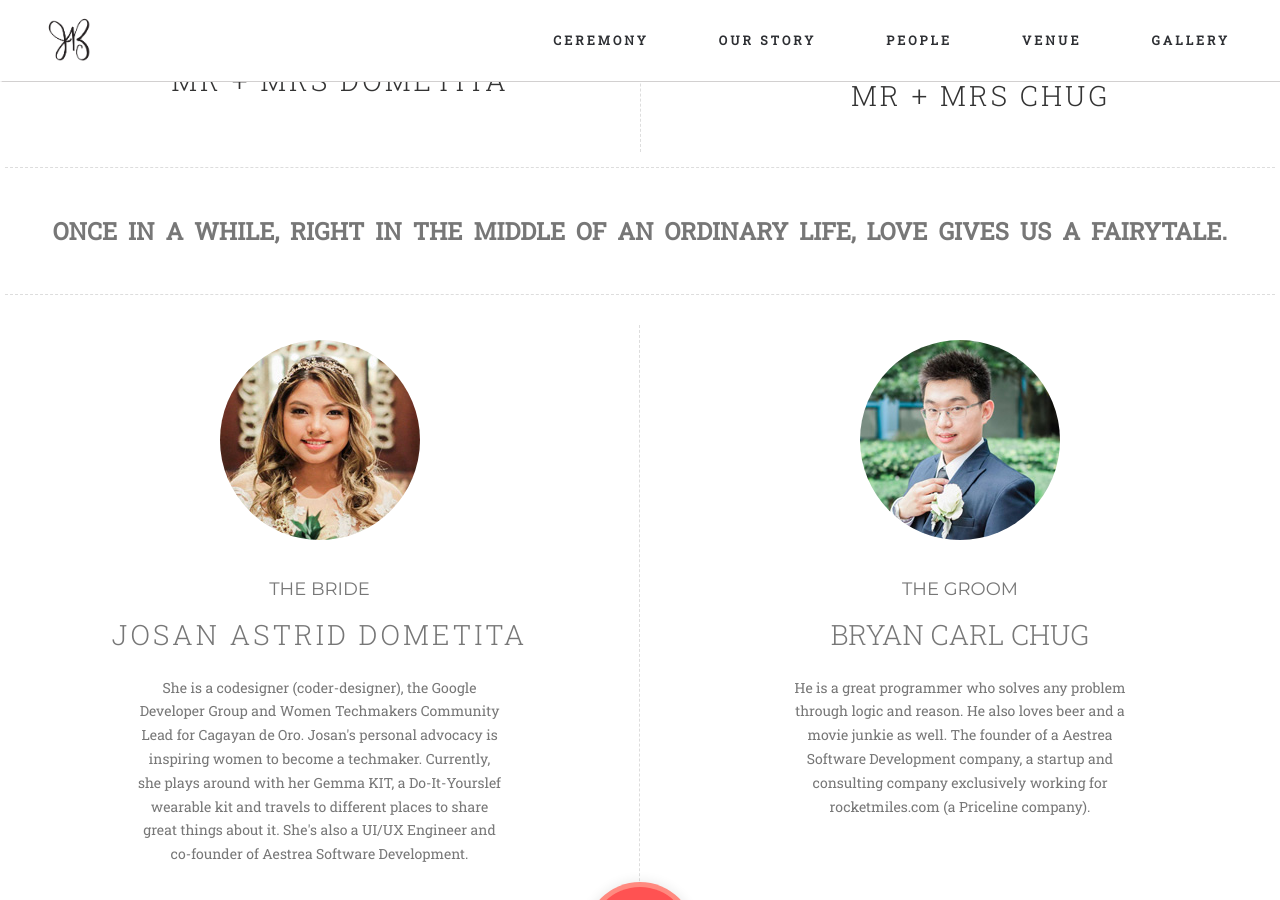
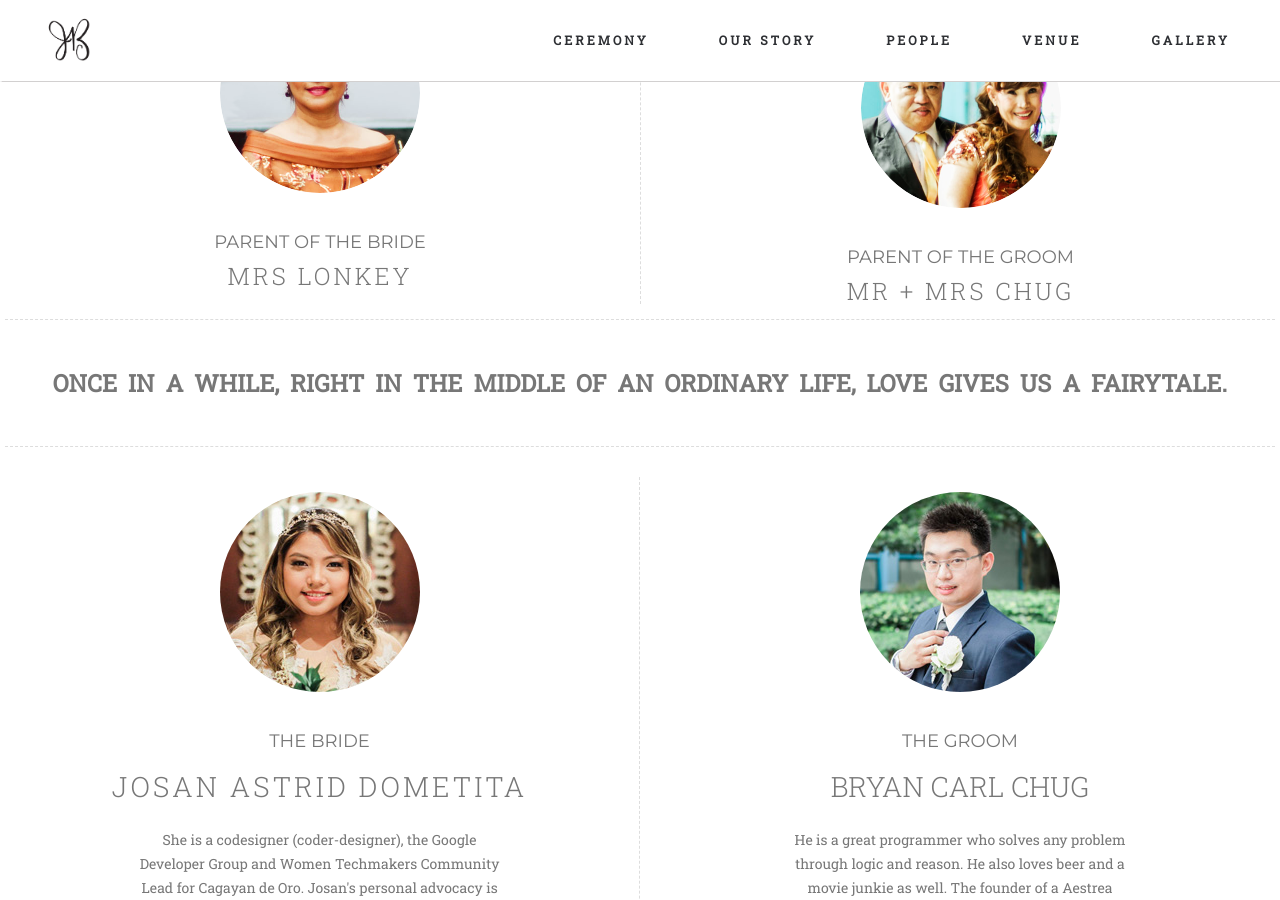
Before and after one commit to josanandbryanwedding/josanandbryanwedding.github.io, a Jekyll site: the page built from index.html, in a window 1280 px wide and 900 px high, scrolled down 947 px. Built offline with Jekyll 4.4.1, drawn with Linux system fonts in a browser that asks for light colours; nearby versions of some CDN libraries; library files that are not in the unit come from our copies; some of the changed text lies outside the part shown.

Commit message:
Add image on parent section

```diff
--- a/_includes/home/ceremony.html
+++ b/_includes/home/ceremony.html
@@ -2,14 +2,16 @@
     <div class="border-event-top clearfix">
         <div class="col-md-6 col-sm-12">
             <div class="parent-bride ">
-                <h2>Parent of The bride</h2>
-                <h1><span>Mr + Mrs Dometita</span></h1>
+                <img class="center-block img-circle img-responsive" src="/img/asset/parent-bride.png" alt="">
+                <h4 >Parent of The bride</h4>
+                <h3>Mrs Lonkey</h3>
             </div>
         </div>
         <div class="col-md-6 col-sm-12 center-border">
             <div class="parent-bride">
-                <h2>Parent of The Groom</h2>
-                <h1><span>Mr + Mrs Chug</span></h1>
+                <img class="center-block img-circle img-responsive" src="/img/asset/parent-groom.png" alt="">
+                <h4>Parent of The Groom</h4>
+                <h3>Mr + Mrs Chug</h3>
             </div>
         </div>
     </div>
```
Also changed, not shown: other parts of _includes/home/ceremony.html (+1 -1 lines).
